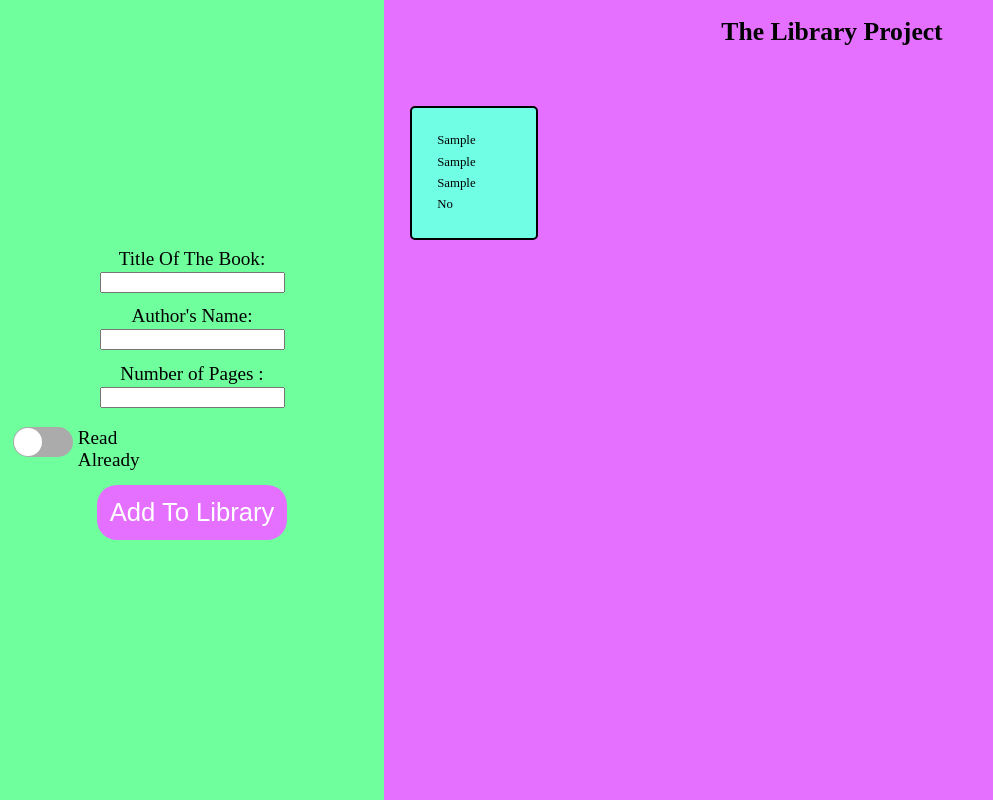
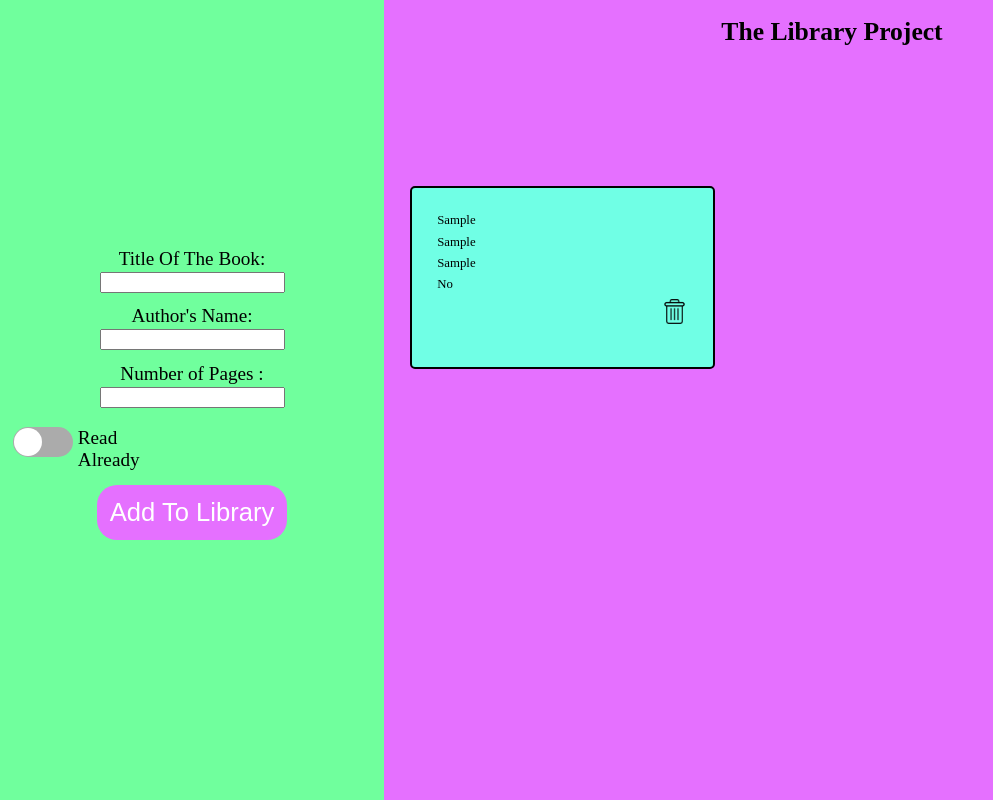
Before and after one commit to SkyAkki/TheLibraryApp, a plain HTML site: page index.html in a window 1280 px wide. Both pictures are taken after typing "Sample", "Sample", "Sample" into the empty fields and a click on the button "Add To Library". Shown: the whole page, without its empty margins (0-993 px from the left). Drawn offline with Linux system fonts and the light colour scheme.

Commit message:
add delete button and class logic

```diff
--- a/css/style.css
+++ b/css/style.css
@@ -18,8 +18,8 @@ body{
 }
 #displayGrid{
     display: grid;
-    grid-template-columns: repeat(auto-fit, minmax(150px, 1fr));
-    grid-template-rows: 10% auto;
+    grid-template-columns: repeat(auto-fit, minmax(350px, 1fr));
+    grid-template-rows: 20%;
     background-color: #E570FF;
     align-items: flex-start ;
 }
@@ -39,17 +39,17 @@ form > div{
     text-align: center;
 }
 .card{
-    min-width: fit-content;
-    max-height: fit-content;
+    width: 250px;
+    height: 5em;
     background-color: #70FFE5;
-    padding: 2vw;
-    margin: 2vw;
+    padding: 1em;
+    margin: 1em;
     transition: 5s;
     border: solid 2px black;
     font-size: 2rem;
     display: flex;
     flex-direction: column;
-    flex-wrap: wrap;
+    /* flex-wrap: wrap; */
     gap: 0.5rem;
     transition: transform 0.5s;
     border-radius: 5px;
@@ -61,8 +61,12 @@ form > div{
     grid-column-start: 1;
     grid-column-end: -1;
     justify-self: center;
+    font-size: 2rem;
 }
-
+.deleteIcon{
+    max-width: 1em;
+    align-self: flex-end;
+}
 
 /* Code Taken From resource 'https://www.youtube.com/watch?v=Xo3VG5DeSbs' for Sliding Toggle Button*/
 .toggleLabel{
--- a/js/script.js
+++ b/js/script.js
@@ -3,14 +3,17 @@ let counter = 0
 
 let gridArea = document.getElementById('displayGrid');
 
-function Book(title,author,numberOfPages,alreadyRead)
+class Book
 {
-    this.title = title
-    this.author = author
-    this.pages = numberOfPages
-    this.read = `${alreadyRead ? 'Yes' : 'No'}`
+    constructor(title,author,numberOfPages,alreadyRead)
+    {
+        this.title = title
+        this.author = author
+        this.pages = numberOfPages
+        this.read = `${alreadyRead ? 'Yes' : 'No'}`
+    }
 
-    this.info = function(){
+    info(){
         return title + ' by ' + author + ' is ' + this.pages + ' pages long, whose read status is '
          + this.read
     }
@@ -47,8 +50,11 @@ function showBookCard()
     let authorEntryDiv = document.createElement('div')
     let pageCountEntryDiv = document.createElement('div')
     let readStatusDiv = document.createElement('div')
+    let deleteIcon = document.createElement('img')
 
     bookCard.className = 'card'
+    deleteIcon.src = 'images/delete.png'
+    deleteIcon.className = 'deleteIcon'
 
     bookEntryDiv.textContent += myLibrary[counter].title
     authorEntryDiv.textContent += myLibrary[counter].author
@@ -60,6 +66,7 @@ function showBookCard()
     bookCard.appendChild(authorEntryDiv)
     bookCard.appendChild(pageCountEntryDiv)
     bookCard.appendChild(readStatusDiv)
+    bookCard.appendChild(deleteIcon)
 
     gridArea.appendChild(bookCard)
 }
```
Also changed, not shown: images/delete.png (added), 1 other file.
